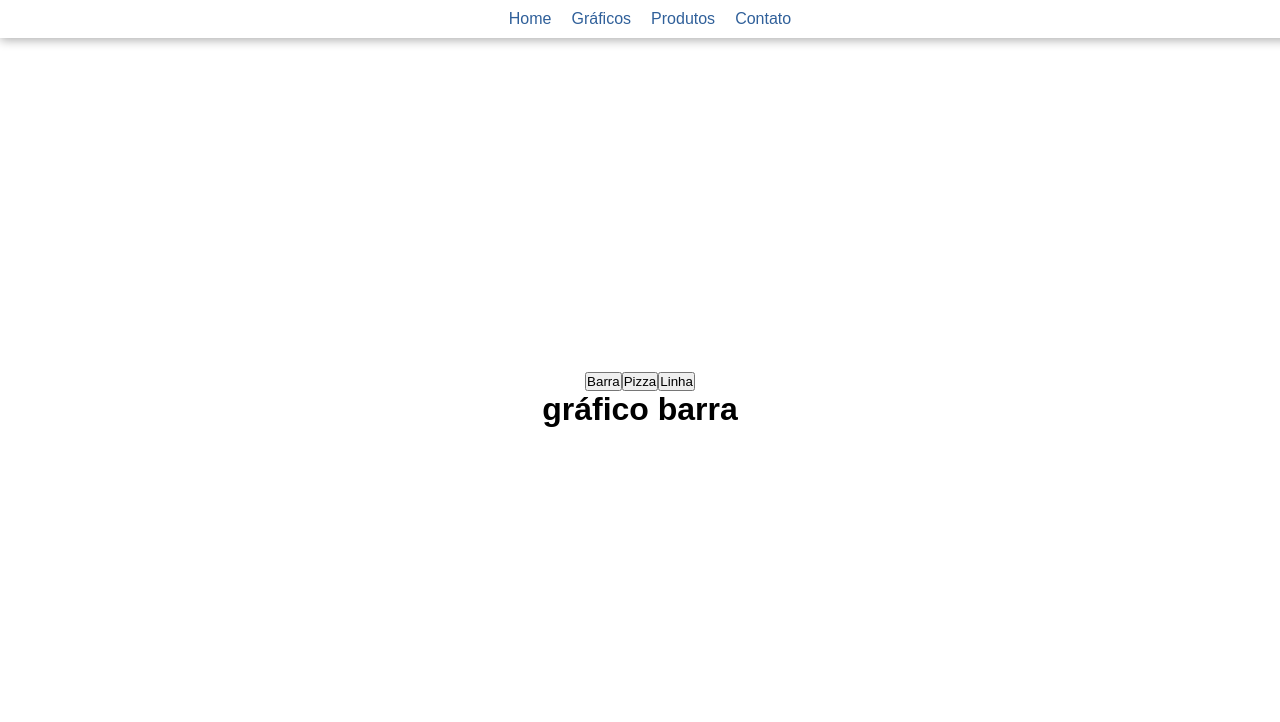
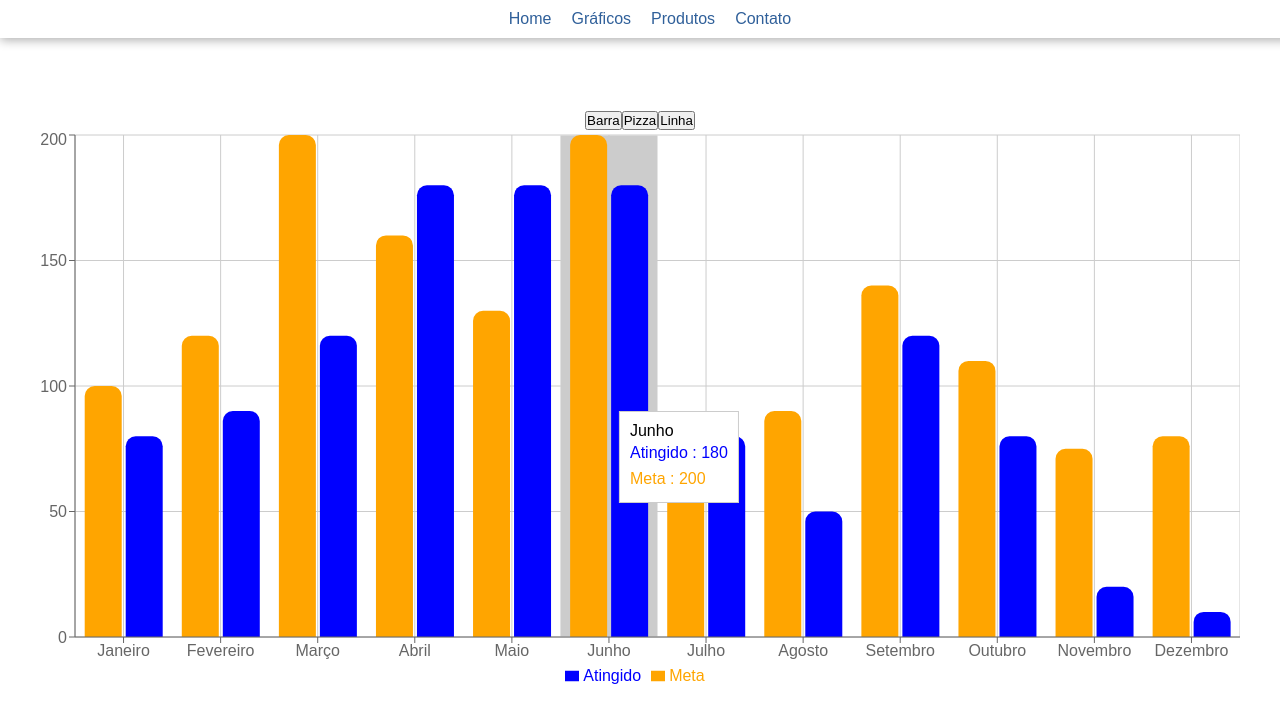
Before and after one commit to Andredev-dias/revReact04, a React (Vite) app: page /charts in a window 1280 px wide. Both pictures are taken after a click on the button "Barra". Shown: the top 722 px of the page. Built offline with nearby package versions, Linux system fonts and the light colour scheme.

Commit message:
Add files via upload

```diff
--- a/src/Charts.jsx
+++ b/src/Charts.jsx
@@ -1,23 +1,24 @@
 import { useState } from 'react'
 import s from './Charts.module.css'
 import { Menu } from './components/menu'
+import { GBarra } from './components/barChart'
+import { GLinha } from './components/lineChart'
 
-function Charts(){
+function Charts() {
+    const [show, setShow] = useState("")
 
-const [show, setShow] = useState("")
-
-    return(
+    return (
         <>
-            <Menu/>
+            <Menu />
             <div className={s.wrapCharts}>
                 <div className={s.wrapBtns}>
                     <button onClick={() => setShow("barra")}>Barra</button>
                     <button onClick={() => setShow("pizza")}>Pizza</button>
                     <button onClick={() => setShow("linha")}>Linha</button>
                 </div>
-                {show === "barra" && <h1>gráfico barra</h1>}
+                {show === "barra" && <GBarra/>}
                 {show === "pizza" && <h1>gráfico de pizza</h1>}
-                {show === "linha" && <h1>gráfico de linha</h1>}
+                {show === "linha" && <GLinha/>}
             </div>
 
         </>
--- /dev/null
+++ b/src/components/barChart.jsx
@@ -0,0 +1,41 @@
+import { BarChart, Bar, XAxis, YAxis, CartesianGrid, Tooltip, Legend } from 'recharts';
+
+export const GBarra = () => {
+
+    const data = [
+        { label: "Janeiro", Meta: 100, Atingido: 80 },
+        { label: "Fevereiro", Meta: 120, Atingido: 90 },
+        { label: "Março", Meta: 200, Atingido: 120 },
+        { label: "Abril", Meta: 160, Atingido: 180 },
+        { label: "Maio", Meta: 130, Atingido: 180 },
+        { label: "Junho", Meta: 200, Atingido: 180 },
+        { label: "Julho", Meta: 80, Atingido: 80 },
+        { label: "Agosto", Meta: 90, Atingido: 50 },
+        { label: "Setembro", Meta: 140, Atingido: 120 },
+        { label: "Outubro", Meta: 110, Atingido: 80 },
+        { label: "Novembro", Meta: 75, Atingido: 20 },
+        { label: "Dezembro", Meta: 80, Atingido: 10 }
+    ]
+
+    return (
+        <BarChart
+            style={{ width: '100%', maxWidth: '1200px', maxHeight: '70vh', aspectRatio: 1.618 }}
+            responsive
+            data={data}
+            margin={{
+                top: 5,
+                right: 0,
+                left: 0,
+                bottom: 5,
+            }}
+        >
+            <CartesianGrid />
+            <XAxis dataKey="label" />
+            <YAxis width="auto" />
+            <Tooltip />
+            <Legend />
+            <Bar fill='orange' dataKey="Meta" radius={[10, 10, 0, 0]} />
+            <Bar fill='blue' dataKey="Atingido" radius={[10, 10, 0, 0]} />
+        </BarChart>
+    )
+}
--- /dev/null
+++ b/src/components/lineChart.jsx
@@ -0,0 +1,109 @@
+
+import {
+    Area,
+    AreaChart,
+    CartesianGrid,
+    Tooltip,
+    XAxis,
+    YAxis
+} from 'recharts';
+
+// import dados from './data/grafico.json';
+
+export const GLinha = () => {
+    const data = [
+            {
+                "label": "Janeiro",
+                "vendas": 120,
+                "despesas": 80
+            },
+            {
+                "label": "Fevereiro",
+                "vendas": 180,
+                "despesas": 100
+            },
+            {
+                "label": "Março",
+                "vendas": 150,
+                "despesas": 90
+            },
+            {
+                "label": "Abril",
+                "vendas": 220,
+                "despesas": 130
+            },
+            {
+                "label": "Maio",
+                "vendas": 190,
+                "despesas": 110
+            },
+            {
+                "label": "Junho",
+                "vendas": 280,
+                "despesas": 160
+            }
+    ]
+    return (
+        <AreaChart
+            style={{
+                width: '100%',
+                maxWidth: '700px',
+                maxHeight: '70vh',
+                aspectRatio: 1.618
+            }}
+            responsive
+            data={data}
+            margin={{
+                top: 10,
+                right: 10,
+                left: 0,
+                bottom: 0
+            }}
+        >
+            <defs>
+                <linearGradient id="colorVendas" x1="0" y1="0" x2="0" y2="1">
+                    <stop offset="5%" stopColor="#8884d8" stopOpacity={0.8} />
+                    <stop offset="95%" stopColor="#8884d8" stopOpacity={0} />
+                </linearGradient>
+
+                <linearGradient id="colorDespesas" x1="0" y1="0" x2="0" y2="1">
+                    <stop offset="5%" stopColor="#82ca9d" stopOpacity={0.8} />
+                    <stop offset="95%" stopColor="#82ca9d" stopOpacity={0} />
+                </linearGradient>
+            </defs>
+
+            <CartesianGrid strokeDasharray="3 3" />
+
+            <XAxis dataKey="label" />
+
+            <YAxis width="auto" />
+
+            <Tooltip />
+
+            <Area
+                type="monotone"
+                dataKey="vendas"
+                name="Vendas"
+                stroke="#8884d8"
+                activeDot={{ r: 6 }}
+                fillOpacity={1}
+                fill="url(#colorVendas)"
+                isAnimationActive={true}
+                animationBegin={200}
+                animationDuration={1300}
+            />
+
+            <Area
+                type="monotone"
+                dataKey="despesas"
+                name="Despesas"
+                stroke="#82ca9d"
+                activeDot={{ r: 6 }}
+                fillOpacity={1}
+                fill="url(#colorDespesas)"
+                isAnimationActive={true}
+            />
+
+        </AreaChart>
+    );
+};
```
